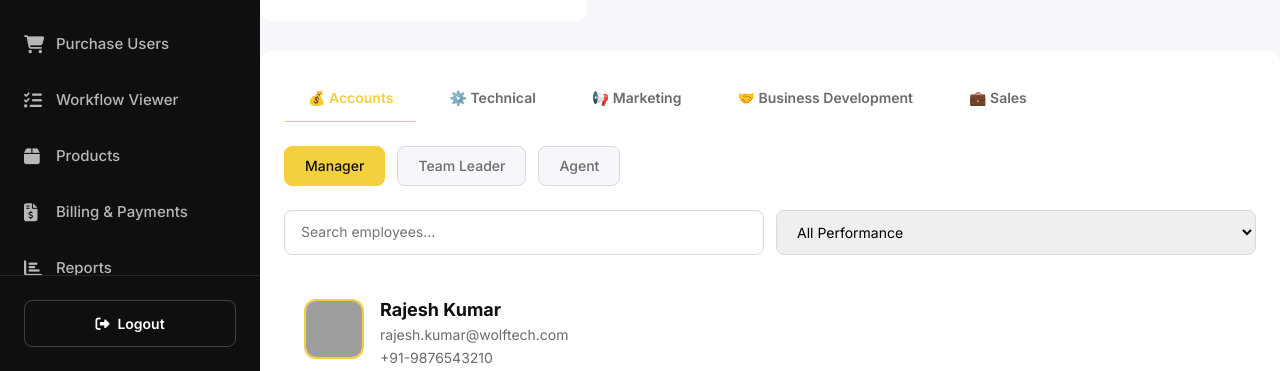
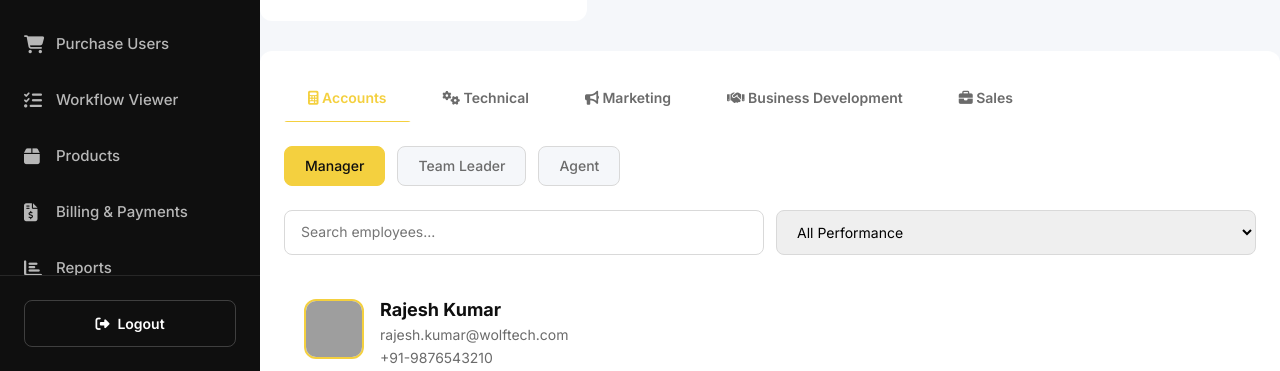
Before and after one commit to fintrazo-hue/wolf-technology, a website built with Vite: page dashboard.html in a window 1280 px wide. Shown: the part 429-800 px from the top of the page. Built offline with nearby package versions, Linux system fonts and the light colour scheme; grey boxes are pictures that could not be loaded.

Commit message:
Updated mockdata.js

```diff
--- a/dashboard.html
+++ b/dashboard.html
@@ -731,7 +731,7 @@
             const tabsHTML = MOCK_DATA.departments.map(dept => `
                 <button class="tab-button ${dept.id === currentDepartment ? 'active' : ''}"
                         data-department="${dept.id}">
-                    ${dept.icon} ${dept.name}
+                    ${dept.icon} <span>${dept.name}</span>
                 </button>
             `).join('');
             document.getElementById('departmentTabs').innerHTML = tabsHTML;
--- a/mockdata.js
+++ b/mockdata.js
@@ -1,10 +1,10 @@
 const MOCK_DATA = {
   departments: [
-    { id: 'accounts', name: 'Accounts', color: '#10B981', icon: '💰' },
-    { id: 'technical', name: 'Technical', color: '#3B82F6', icon: '⚙️' },
-    { id: 'marketing', name: 'Marketing', color: '#F59E0B', icon: '📢' },
-    { id: 'business_development', name: 'Business Development', color: '#8B5CF6', icon: '🤝' },
-    { id: 'sales', name: 'Sales', color: '#EF4444', icon: '💼' }
+    { id: 'accounts', name: 'Accounts', color: '#10B981', icon: '<i class="fas fa-calculator"></i>' },
+    { id: 'technical', name: 'Technical', color: '#3B82F6', icon: '<i class="fas fa-cogs"></i>' },
+    { id: 'marketing', name: 'Marketing', color: '#F59E0B', icon: '<i class="fas fa-bullhorn"></i>' },
+    { id: 'business_development', name: 'Business Development', color: '#8B5CF6', icon: '<i class="fas fa-handshake"></i>' },
+    { id: 'sales', name: 'Sales', color: '#EF4444', icon: '<i class="fas fa-briefcase"></i>' }
   ],
 
   positions: [
```
